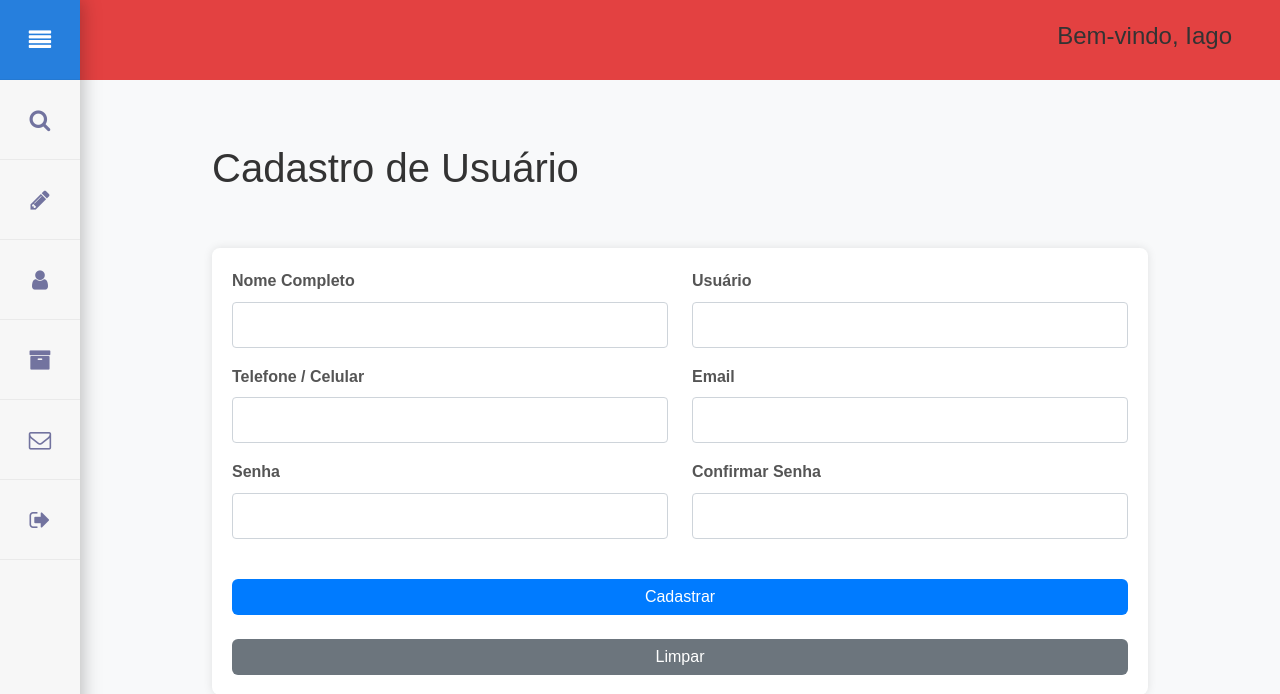
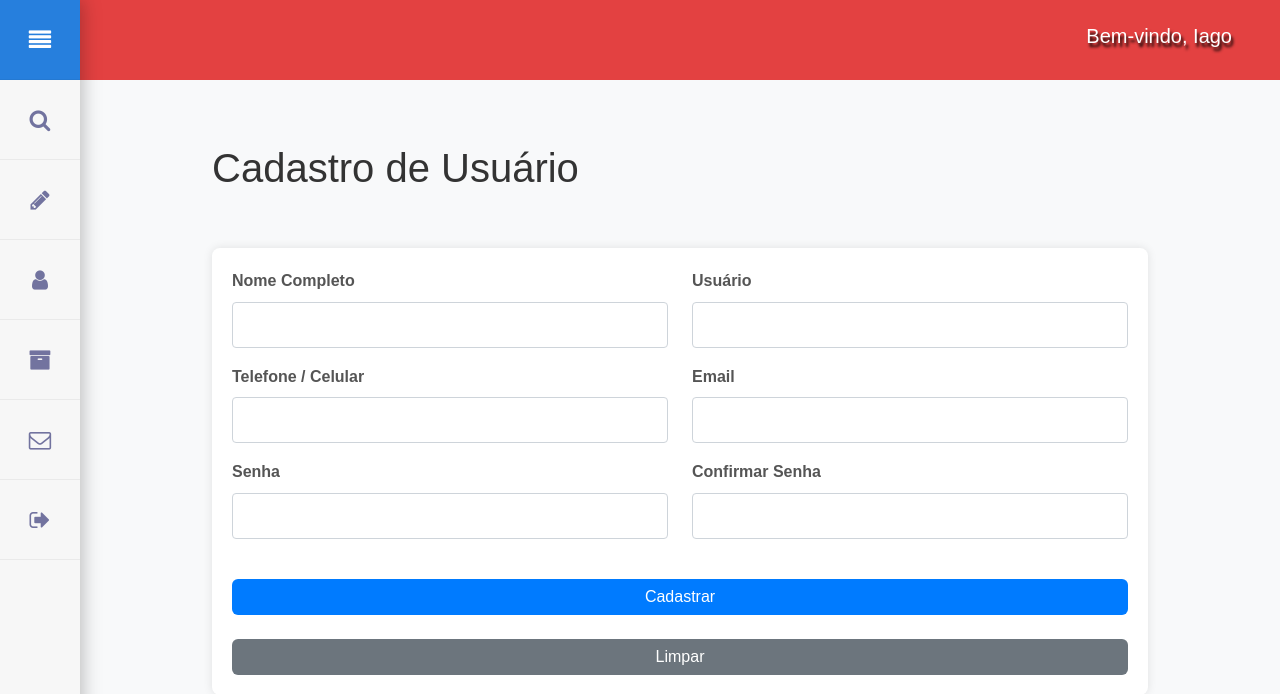
Before and after one commit to Iagooalmeida/VoltaAoMundo-Chile, a PHP site: page /Administrativo/cadastro/ in a window 1280 px wide. Shown: the top 694 px of the page. Run offline with PHP 8.4, Linux system fonts and the light colour scheme; a user stored in the database is signed in; some libraries are stand-ins or nearby versions.

Commit message:
Update administrative files

```diff
--- a/Administrativo/arquivado/index.php
+++ b/Administrativo/arquivado/index.php
@@ -35,7 +35,7 @@
 <body>
     <head>
         <div class="d-flex justify-content-end align-items-center gap-3 bg-chile p-2 pe-md-5 bg-chile" style="height: 5em;">
-            <h2 class="text-center fs-4">Bem-vindo, <?php echo explode(' ', $_SESSION['nomeCompleto'])[0]; ?></h2>
+            <h2 class="text-center fs-5">Bem-vindo, <?php echo explode(' ', $_SESSION['nomeCompleto'])[0]; ?></h2>
         </div>
         <nav>
             <ul class="menu">
--- a/Administrativo/cadastro/index.php
+++ b/Administrativo/cadastro/index.php
@@ -30,7 +30,7 @@ if (!isset($_SESSION['user_id'])) {
 <body>
     <header>
         <div class="d-flex justify-content-end align-items-center gap-3 bg-chile p-2 pe-md-5 bg-chile" style="height: 5em;">
-            <h2 class="text-center fs-4">Bem-vindo, <?php echo explode(' ', $_SESSION['nomeCompleto'])[0]; ?></h2>
+            <h2 class="text-center fs-5">Bem-vindo, <?php echo explode(' ', $_SESSION['nomeCompleto'])[0]; ?></h2>
         </div>
         <nav>
             <ul class="menu">
```
